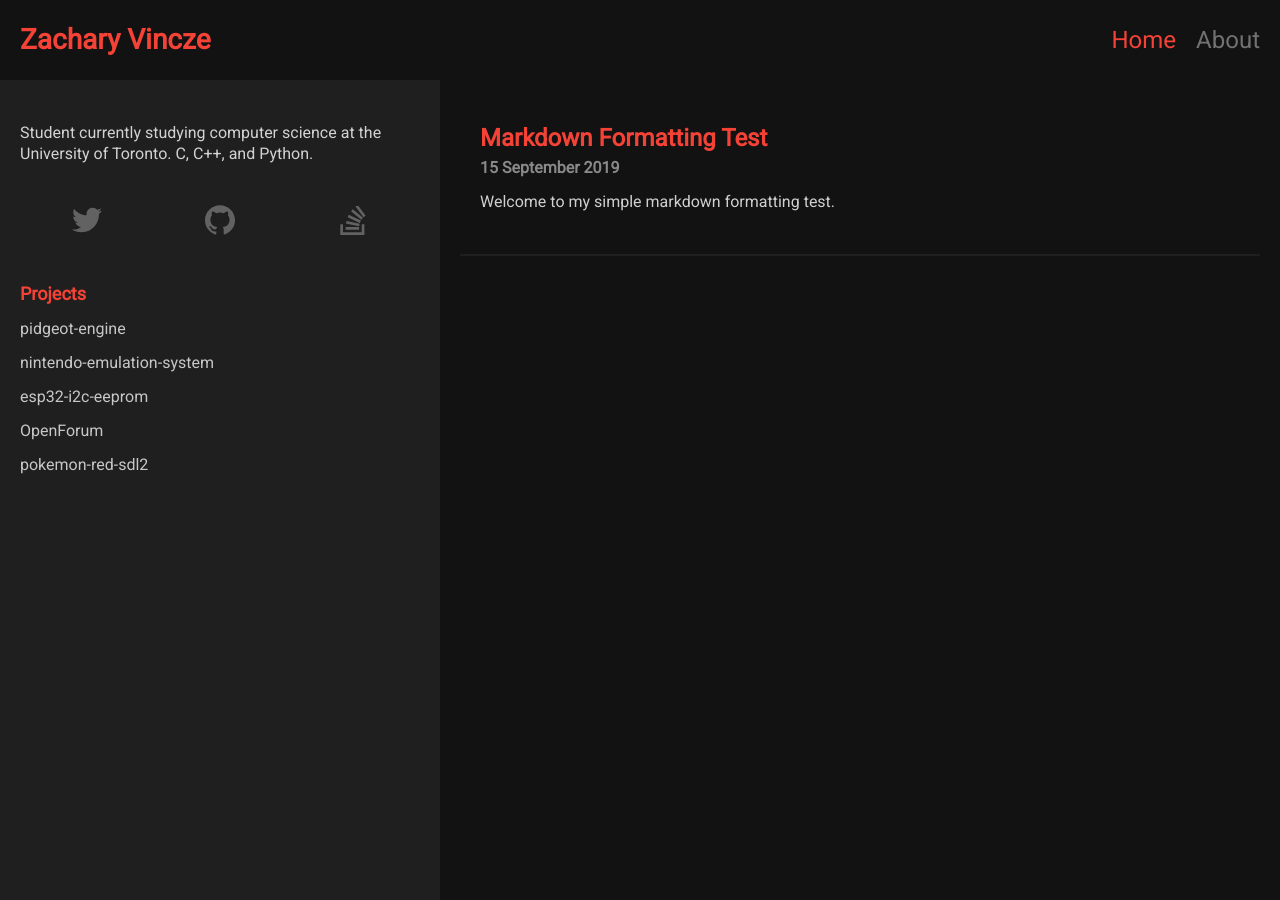
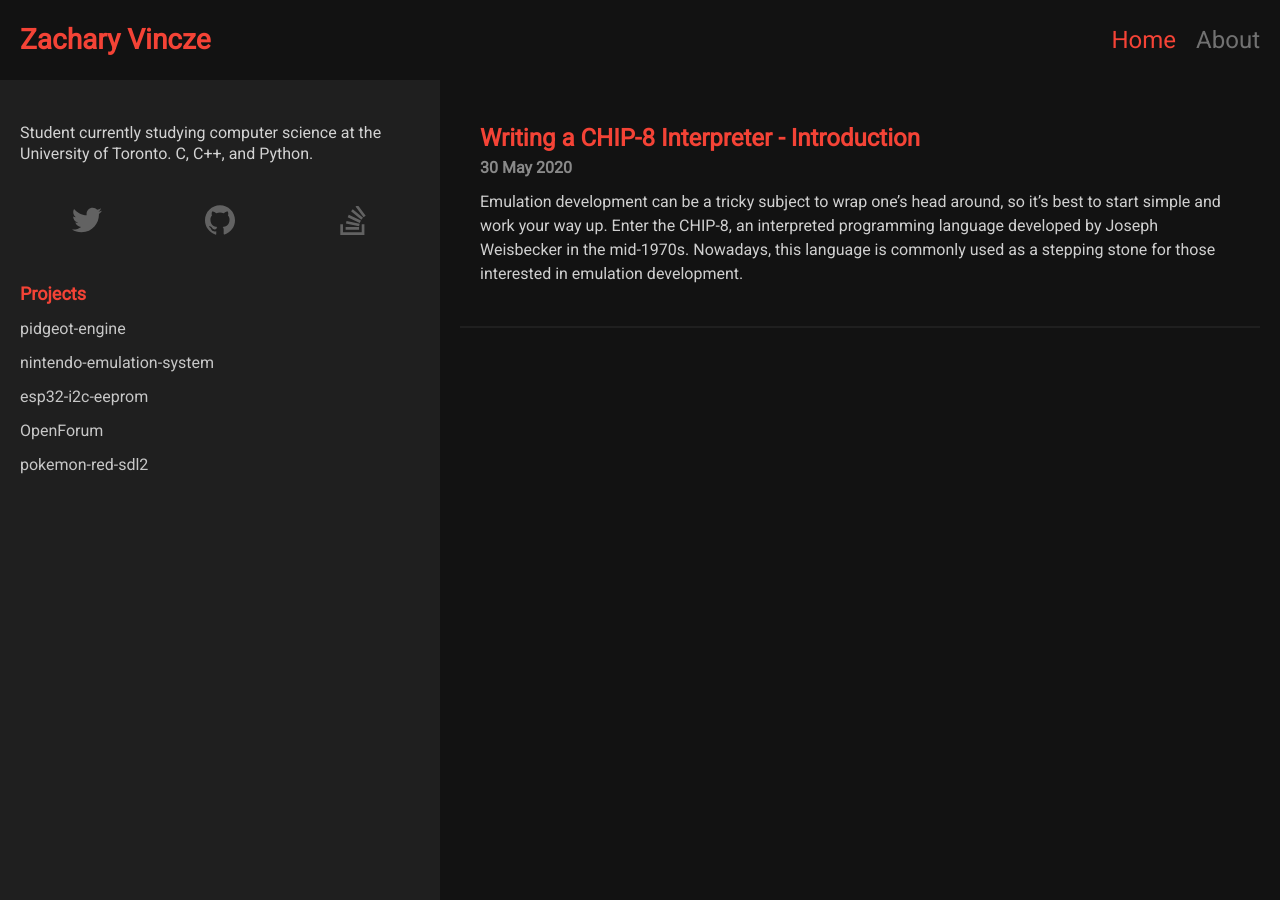
Before and after one commit to zacharyvincze/zacharyvincze.github.io, a Jekyll site: the page built from index.html, in a window 1280 px wide. Built offline with Jekyll 4.4.1, drawn with Linux system fonts in a browser that asks for light colours; part of the change alters nothing that is shown.

Commit message:
Published Writing a CHIP-8 Interpreter - Introduction

````diff
--- a/_posts/2019-09-15-markdown-formatting-test.md
+++ /dev/null
@@ -1,21 +0,0 @@
----
-layout: post
-title: Markdown Formatting Test
-date: 2019-09-15 13:18:21
-tags: [C++, EmulationDevelopment]
----
-
-Welcome to my simple markdown formatting test.
-
-<!--more-->
-
-*This is just a simple Markdown formatting test*
-**Bold typing**
-Or normal typing, whatever works.
-
-```c++
-int main(int argc, char **argv) {
-    return 0;
-    // Sometimes, I'll need to add really long lines of code when I get lazy. Because that's definitely something that should be normal. Right?
-}
-```
--- /dev/null
+++ b/_posts/2020-05-21-chip8-interpreter-part1.md
@@ -0,0 +1,139 @@
+---
+layout: post
+title: Writing a CHIP-8 Interpreter - Introduction
+date: 2020-05-30 17:07:00
+tags: [C++, EmuDev, CHIP-8]
+---
+
+Emulation development can be a tricky subject to wrap one's head around, so it's best to start simple and work your way up. Enter the CHIP-8, an interpreted programming language developed by Joseph Weisbecker in the mid-1970s. Nowadays, this language is commonly used as a stepping stone for those interested in emulation development.
+
+<!--more-->
+
+# Prerequisites
+
+Before reading this guide, it is recommended that you first grasp an understanding of the following concepts.
+- Basic understanding of a programming language of your choice
+- Hexadecimal and binary number systems
+
+# Getting to know the CHIP-8
+
+Before getting your hands dirty and trying to write an emulator for a machine, it's best to try and understand everything there is to know about how that machine works.
+
+The CHIP-8 for example, is an interpreted language which runs on a virtual machine, meaning it has never technically physically existed. In this case, we are attempting to emulate the virtual hardware that the CHIP-8 is run on.
+
+Here are a list of specs for the CHIP-8 virtual machine.
+
+## CHIP-8 Specs
+
+| Component | Description      |
+| --------- | ---------------- |
+| Memory    | 4KB (4096 bytes) |
+| CPU       | 36 Instructions  |
+| IO        | 16 Key Keypad    |
+| Display   | 64x32 Monochrome |
+
+Take note of these components, each of them will have to be implemented in the emulator at some point. As you can see, the machine we're going to be working with is by no means the most powerful. Lucky for us, this makes it much easier to implement compared to other machines.
+
+Of these components, the CPU is of the utmost importance, we'll spend the majority of the time implementing it.
+
+## CPU Information
+
+Below is a list of components that make up the inner workings of the CHIP-8's CPU. Some of these components may seem alien at first, but we will be going over a few of them.
+
+| Component                 | Description                                                  |
+| ------------------------- | ------------------------------------------------------------ |
+| General Purpose Registers (V) | 16 general purpose 8-bit registers                           |
+| Index Register (I)            | 16-bit index register                                        |
+| Stack                     | Stack capable of storing up to 16 16-bit values              |
+| Stack Pointer             | A register which points to the top of the stack              |
+| Program Counter           | 16-bit register for storing the interpreter's current location in memory |
+| Delay timer               | A timer which counts down to 0 at a rate of 60 Hz            |
+| Sound timer               | A timer which counts down to 0 at a rate of 60 Hz, if this timer is >0, then a sound will be played |
+| Opcodes | 36 16-bit opcodes |
+
+### Registers
+
+In a CPU, a register is responsible for storing a single numeric value. Values are stored in these registers before operations and comparisons are done with them. Values can be transferred from register to register, written to the system's memory from a register, or read from the system's memory to a register.
+
+For our purposes, it's easiest to think of a register as a single variable.
+
+The CHIP-8 contains 16 general purpose 8-bit registers, a 16-bit index register, and a 16-bit program counter which is responsible for storing the current address of the system while it reads the next operation.
+
+### Opcodes
+
+Opcodes, operation codes, instruction codes, or machine code, whatever you want to call them, are instructions that tell the CPU what to do.
+
+Opcodes are values, read from memory to the CPU, which contain specific instructions for the CPU. Each system has its own type of instructions linked to specific values, so it's best to search up an instruction set for the CPU you're trying to emulate.
+
+The CHIP-8 contains 16-bit opcodes, meaning each instruction read by the CPU is 2 bytes long. Be sure to read a [CHIP-8 instruction set reference](https://github.com/mattmikolay/chip-8/wiki/CHIP%E2%80%908-Instruction-Set) to see what operations you have to emulate.
+
+Here's a snippet of what the CPU may read from memory.
+
+![Opcode Demo](/assets/images/opcode-demo.png)
+
+### The Stack and the Stack Pointer
+
+In computer science, the term stack refers to an abstract datatype serving as an array of elements. A standard stack implementation consists of two functions: **Push**, which adds an element to the collection of elements, and **Pop**, which retrieves and removes the most recently added element.
+
+The stack pointer is responsible for recording the location of the most recently added element in the array.
+
+Coincidentally, the functions of a stack are best represented using stacks of paper.
+
+![Stack Demo](/assets/images/stack-demo.png)
+
+Similar to a stack of paper, the only element visible to the machine is located on the top of the stack.
+
+## Memory
+
+Each system has specific chunks of memory reserved for their own functionality. Below is a *memory map* of the full 4KB of the CHIP-8's memory.
+
+![CHIP-8 Memory Map](/assets/images/chip8-memory-map.png)
+
+As you may have noticed, the CHIP-8 contains a very simple memory layout. Most programs start at memory address `0x200`, and that's all you'll have to worry about for the most part.
+
+However, at the beginning of memory you may have noticed that there are 80 bytes reserved for font sprites. These sprites, which are 5 bytes each, contain graphical information for drawing hexadecimal characters 0-F. So, we know that these sprites are stored at the beginning of memory, but the question of how there are stored in memory still remains.
+
+### How are these sprites stored in memory?
+
+Sprites are stored in memory as a series of bytes. Each byte contains enough information to draw an 8 pixel wide line, meaning the size of the sprite is determined by how many bytes make it up. A sprite made up of 1 byte will have a size of 8x1 pixels, a sprite containing 2 bytes will have a size of 8x2 pixels, and so on.
+
+The pre-defined sprites in memory are 5 bytes long, meaning each character is 8x5 pixels. Since the CHIP-8 uses a monochrome display, pixels are either on or off, and so each bit of a byte that makes up a sprite determines which pixels are on and off on the corresponding line of 8 pixels. Below is a diagram of how the 5 bytes of the `'0'` character are represented in their hexadecimal, binary, and rasterized forms.
+
+
+
+![How Sprites are Stored](/assets/images/sprite-storage.png)
+
+# Fetch, Decode, Execute
+The fetch-decode-execute cycle is arguably one of the most important things to understand when it comes to emulation development. These three instructions are the key to emulation of the CPU and therefore must be understood and implemented properly.
+
+The CPU is simulated by fetching, decoding, and executing repeatedly, sandwiched in a while loop.
+
+So what do each of the parts of this cycle call for, really?
+
+## Fetch
+When we ask a dog to fetch a ball, it brings that ball right back to us. Unfortunately, CPUs are not dogs, and so they can't fetch balls. So instead of asking them to fetch balls like some kind of maniac, we ask them to fetch opcodes, or instructions, from memory.
+
+Opcodes are fetched from the memory location currently stored in the program counter. Once those opcodes are read from memory, the program counter register increments by the amount of bytes that were fetched from memory. In the case of the CHIP-8, we'd increment the program counter by 2, since each opcode is 2 bytes long.
+
+## Decode
+Well now, thanks to the CPU, we have an opcode a single instruction for the CPU to use. But right now all it looks like is a number, when we decode, we are telling the CPU exactly what that opcode means.
+
+Now's the time to bust out the CHIP-8 instruction set reference that I mentioned prior. Take a look at what the fetched opcode number corresponds to. Using this newfound knowledge, we need to guide the CPU in the right direction.
+
+This guiding is usually done with a large switch statement, where each case ends with a function that must be executed.
+
+## Execute
+The execute step pulls everything together, it's the function at the end of the large switch statement we just mentioned. This function can do a variety of things. Again, take a look at the instruction set reference to understand exactly what this function is going to have to do.
+
+These functions can do a variety of operations that the machine can utilize, such as:
+  - Loading a value into a register
+  - Drawing a sprite to the screen
+  - Clearing the screen
+  - Writing register values to memory
+
+Although it may be confusing to see how these functions can be implemented, everything will begin to make sense once we begin writing code.
+
+# Until Next Time
+Learning the theory behind a concept isn't always the most interesting. It's common for us to want to jump straight in and start writing the code. However, and especially when it comes to emulation development, having a deep understanding of what you want to implement will pay off a lot more than just diving right into programming and getting stuck halfway through because of an overlooked design choice that comes back to bite you later on.
+
+The next post will focus primarily on implementation, so stay tuned.
--- a/_sass/_base.scss
+++ b/_sass/_base.scss
@@ -6,6 +6,7 @@ $text-font: 'Roboto', 'Open Sans', sans-serif;
 
 $small-size: 16px;
 $default-size: 18px;
+$title-size: 40px;
 $header-size: 24px;
 $logo-size: 28px;
 $default-line-spacing: 1.5;
@@ -20,7 +21,7 @@ $faded-color: #EFEFEF;
 $bottom-border-color: #1F1F1F;
 
 $mobile-viewport: 600px;
-$tablet-viewport: 1000px;
+$tablet-viewport: 1200px;
 
 // CSS reset
 html, body, div, span, applet, object, iframe, h1, h2, h3, h4, h5, h6, p, blockquote, pre, a, abbr, acronym, address, big, cite, code, del, dfn, em, font, img, ins, kbd, q, s, samp, small, strike, strong, sub, sup, tt, var, b, u, i, center, dl, dt, dd, ol, ul, li, fieldset, form, label, legend, caption {
--- a/_sass/_markdown.scss
+++ b/_sass/_markdown.scss
@@ -1,8 +1,8 @@
 
 // Header formatting
-$h1-font-size: 28px;
-$h2-font-size: 22px;
-$h3-font-size: 18px;
+$h1-font-size: 32px;
+$h2-font-size: 26px;
+$h3-font-size: 24px;
 $h4-font-size: 16px;
 $h5-font-size: 14px;
 $h6-font-size: 12px;
@@ -13,7 +13,7 @@ $header-border-bottom: 2px solid $bottom-border-color;
 .excerpt-content, .post-writing {
     img {
         width: 100%;
-        max-width: 500px;
+        max-width: 1000px;
         margin: 20px auto;
         display: block;
     }
@@ -21,26 +21,31 @@ $header-border-bottom: 2px solid $bottom-border-color;
     h1,h2,h3,h4,h5,h6 {
         font-weight: bold;
         margin-bottom: $header-bottom-margin;
+        padding-top: 50px;
     }
 
     h1 {
         font-size: $h1-font-size;
-        color: $accent-color;
+        color: $text-color;
         display: block;
         border-bottom: $header-border-bottom;
         padding-bottom: 3px;
+        padding-top: 50px;
     }
 
     h2 {
         font-size: $h2-font-size;
         color: $text-color;
         display: block;
+        border-bottom: $header-border-bottom;
         padding-bottom: 3px;
+        padding-top: 50px;
     }
 
     h3 {
         font-size: $h3-font-size;
         color: $text-color;
+        text-decoration: underline;
     }
 
     h4 {
@@ -79,6 +84,19 @@ $header-border-bottom: 2px solid $bottom-border-color;
     code {
         line-break: normal;
     }
+
+    table {
+        margin: 50px auto;
+    }
+
+    td {
+        padding: 5px 10px;
+    }
+
+    tbody tr:nth-child(odd){
+        background-color: #4C8BF5;
+        color: #fff;
+    }
 }
 
 .post-writing {
--- a/_sass/_post.scss
+++ b/_sass/_post.scss
@@ -7,7 +7,7 @@
     overflow: hidden;
 
     .post-title {
-        font-size: $logo-size;
+        font-size: $title-size;
         font-family: $header-font;
         color: $text-color;
     }
@@ -18,7 +18,11 @@
 
     .post-writing {
         opacity: 0.75;
-        margin-top: 20px;
+        margin-top: 75px;
+
+        p {
+            font-size: $default-size;
+        }
     }
 
     .post-tags-border {
--- a/_sass/_sidebar.scss
+++ b/_sass/_sidebar.scss
@@ -9,6 +9,7 @@
     .profile {
         .description {
             opacity: 0.8;
+            font-size: $small-size;
         }
 
         .social-media {
````
Also changed, not shown: assets/images/chip8-memory-map.png (added), assets/images/opcode-demo.png (added), assets/images/sprite-storage.png (added), assets/images/stack-demo.png (added).
